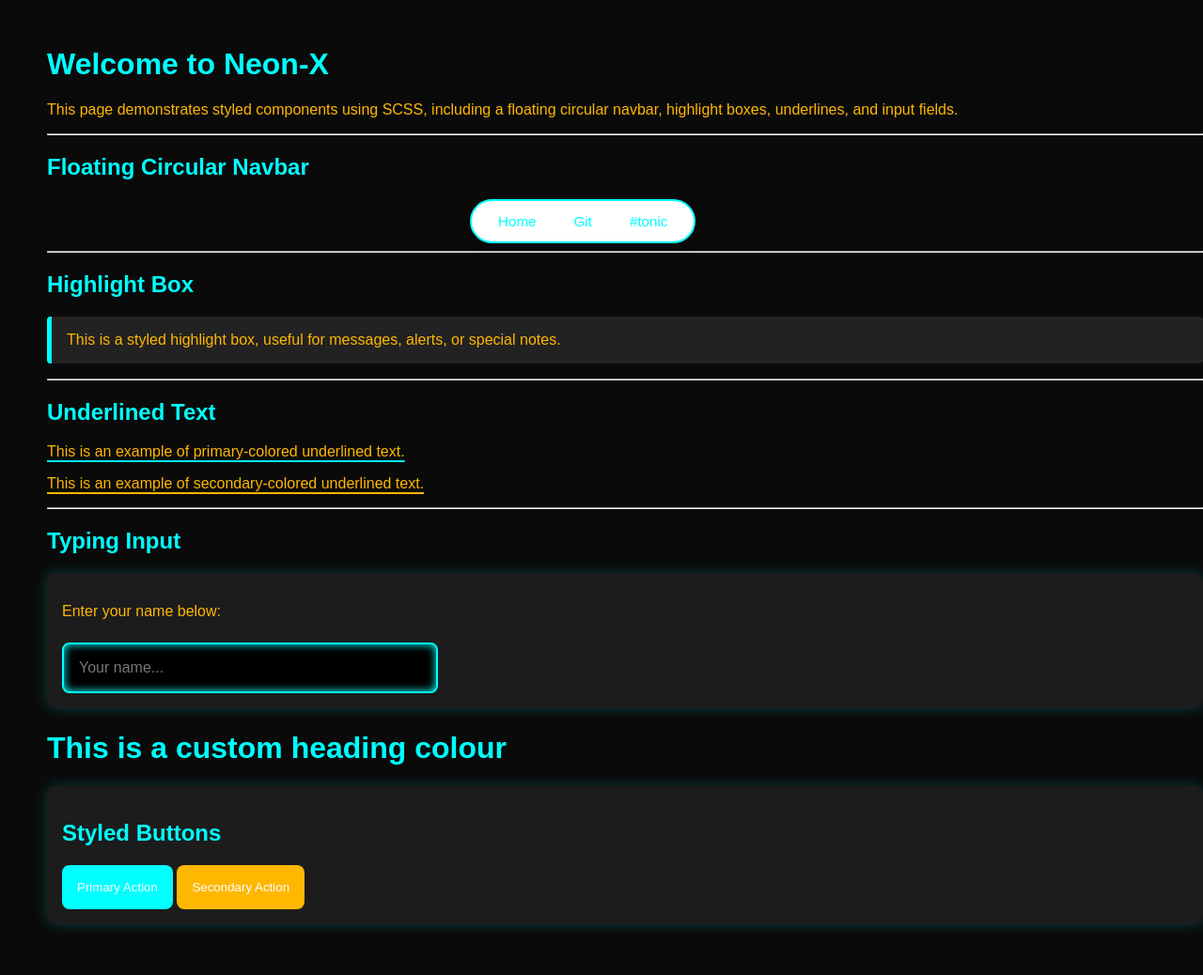
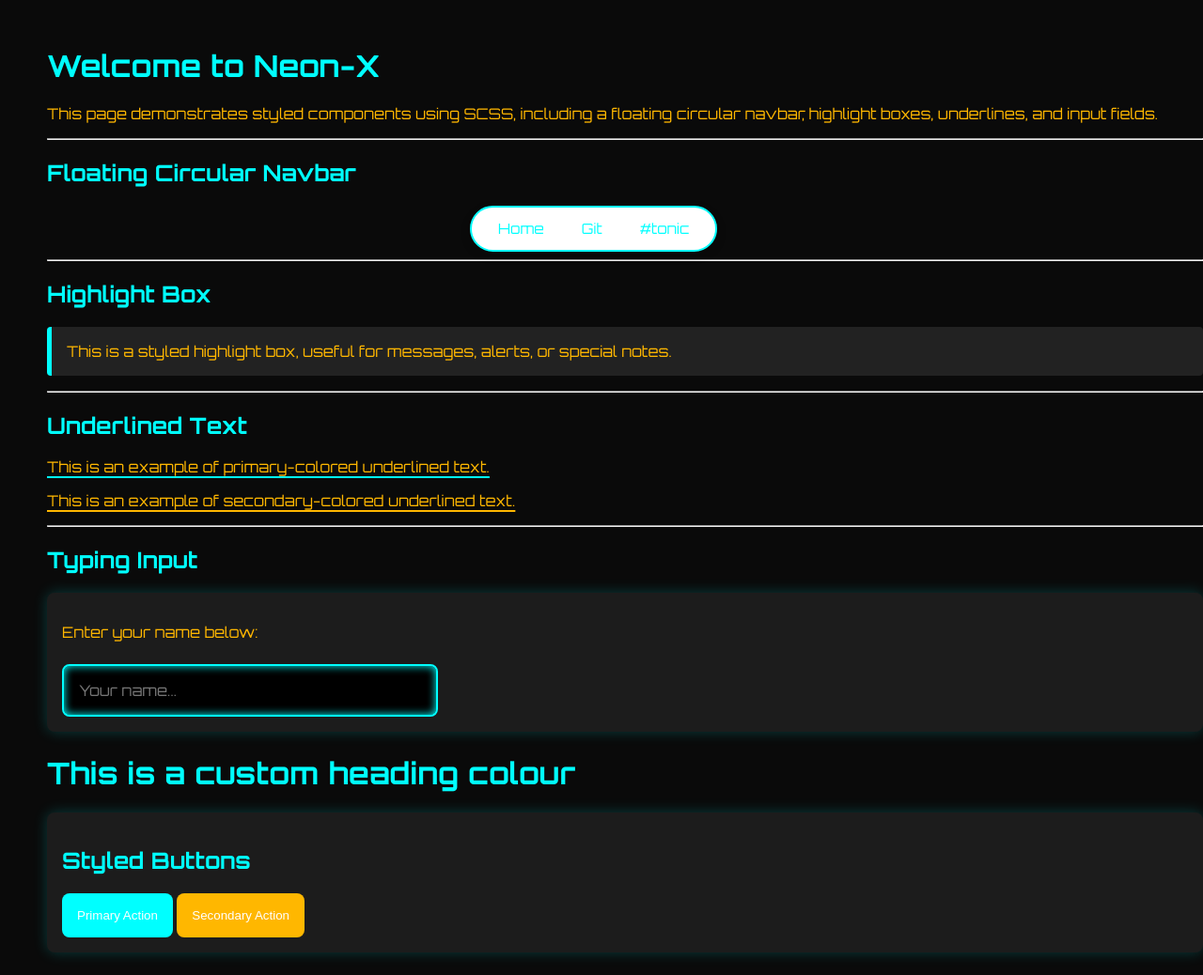
Before and after one commit to v659/jekyll_theme-new-v659, a Jekyll site: the page built from index.md, in a window 1280 px wide. Shown: the whole page at 94% size. Built offline with Jekyll 4.4.1, drawn with Linux system fonts in a browser that asks for light colours; before the commit the page ends 1008 px from its top, so only the background shows below that.

Commit message:
trying to do smthng

```diff
--- a/_sass/base.scss
+++ b/_sass/base.scss
@@ -1,12 +1,12 @@
 // assets/css/base.scss
 
 // Import Neon-like Font
-@import url('https://fonts.googleapis.com/css2?family=Roboto&display=swap');
+@import url('https://fonts.googleapis.com/css2?family=Orbitron:wght@400;700&display=swap');
 
 // Variables
 $primary-color: #00ffff; // Cyan neon
 $secondary-color: #ffb700; // Magenta neon
-$font-stack: 'Poppins', sans-serif;
+$font-stack: 'Orbitron', sans-serif;
 $padding: 1rem;
 
 // Neon Text Mixin
```
